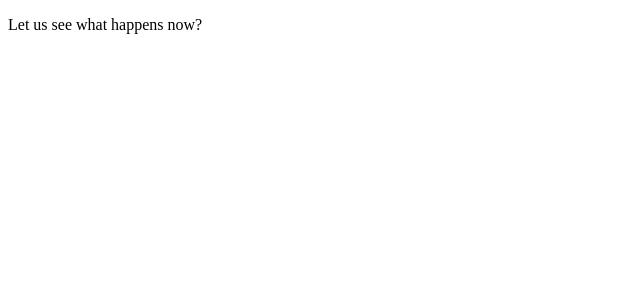
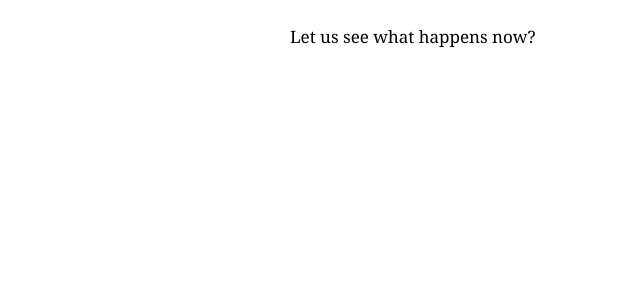
Before and after one commit to generalistsanctuary/testingjek, a Jekyll site: the page built from index.md, in a window 1280 px wide. Shown: the top 300 px of the page, without its empty margins (0-640 px from the left). Built offline with Jekyll 4.4.1, drawn with Linux system fonts in a browser that asks for light colours.

Commit message:
Update homepage.html

```diff
--- a/_layouts/homepage.html
+++ b/_layouts/homepage.html
@@ -3,7 +3,7 @@
     <head>
         <meta charset="utf-8">
         <title>My test page</title>
-        <link href="_styles/styleone.css" rel="stylesheet">
+        <link href="styles/styleone.css" rel="stylesheet">
         <link href="https://fonts.googleapis.com/css2?family=Roboto&display=swap" rel="stylesheet">
         <link href="https://fonts.googleapis.com/css2?family=Noto+Serif&display=swap" rel="stylesheet">
     </head>
```
